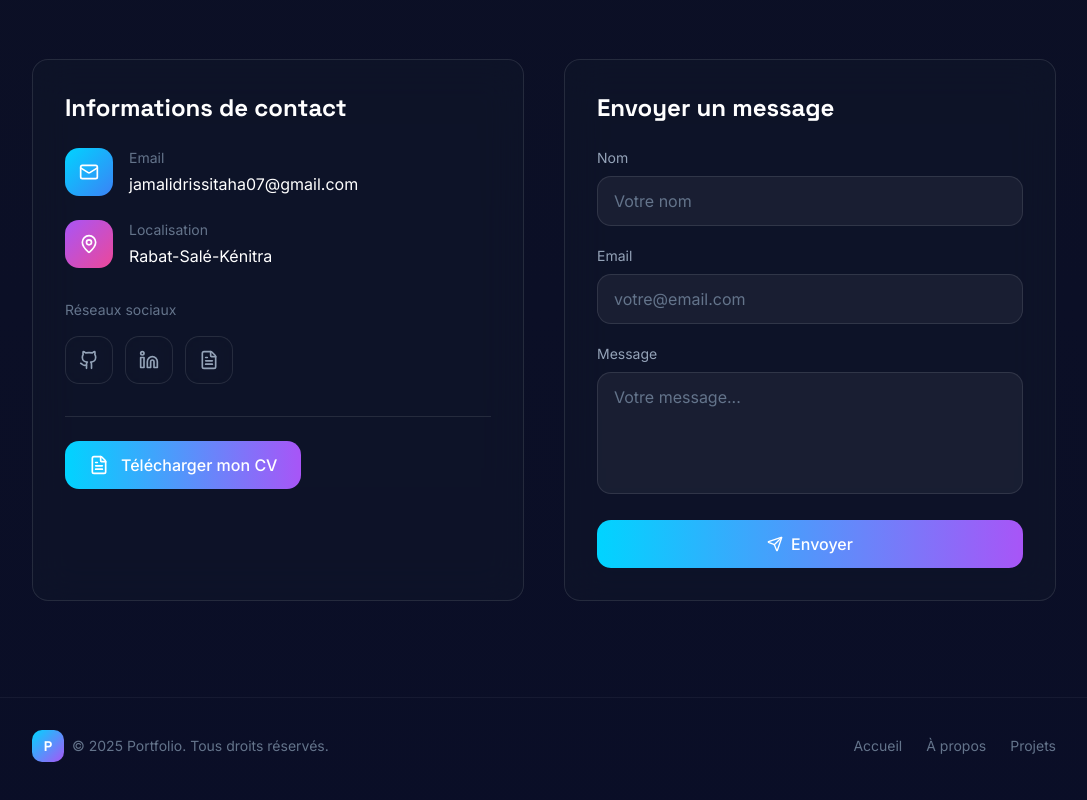
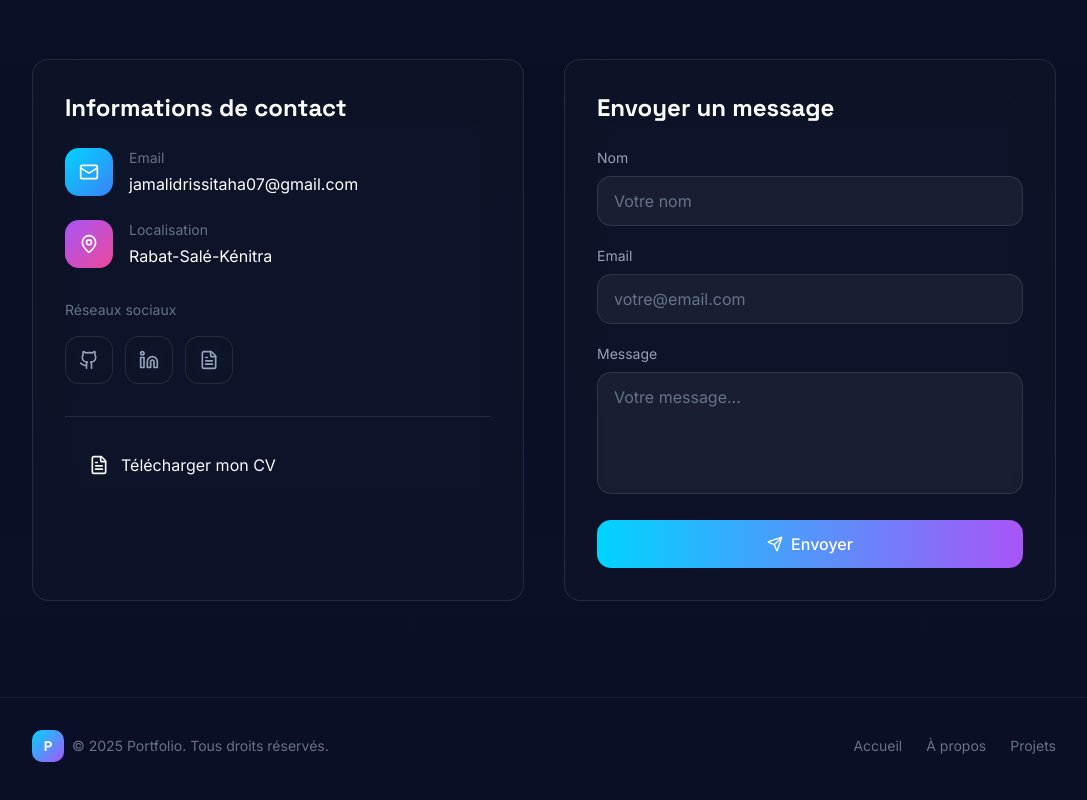
Before and after one commit to tahaidrissi20062006/portfolio-website, a React (Vite) app in the folder app/: page / in a window 1280 px wide. Shown: the part 4494-5294 px from the top of the page, without its empty margins (96-1183 px from the left). Built offline with nearby package versions, Linux system fonts and the light colour scheme.

Commit message:
initial commit

```diff
--- a/app/src/sections/Contact.tsx
+++ b/app/src/sections/Contact.tsx
@@ -143,12 +143,15 @@ export default function Contact() {
               {/* CV Download */}
               <div className="mt-8 pt-6 border-t border-white/10">
                 <a
-                  href="/images/cv-professionnrl.pdf"
-                  className="inline-flex items-center gap-3 px-6 py-3 rounded-xl bg-gradient-to-r from-accent-cyan to-accent-purple text-white font-medium hover:shadow-glow transition-all duration-300"
-                >
-                  <FileText className="w-5 h-5" />
-                  <span>Télécharger mon CV</span>
-                </a>
+  href="/images/cv-professionnel.pdf"
+  download="cv-professionnel.pdf"
+  target="_blank"
+  rel="noopener noreferrer"
+  className="inline-flex items-center gap-3 px-6 py-3 rounded-xl bg-gradient-f..."
+>
+  <FileText className="w-5 h-5" />
+  <span>Télécharger mon CV</span>
+</a>
               </div>
             </div>
           </motion.div>
```
